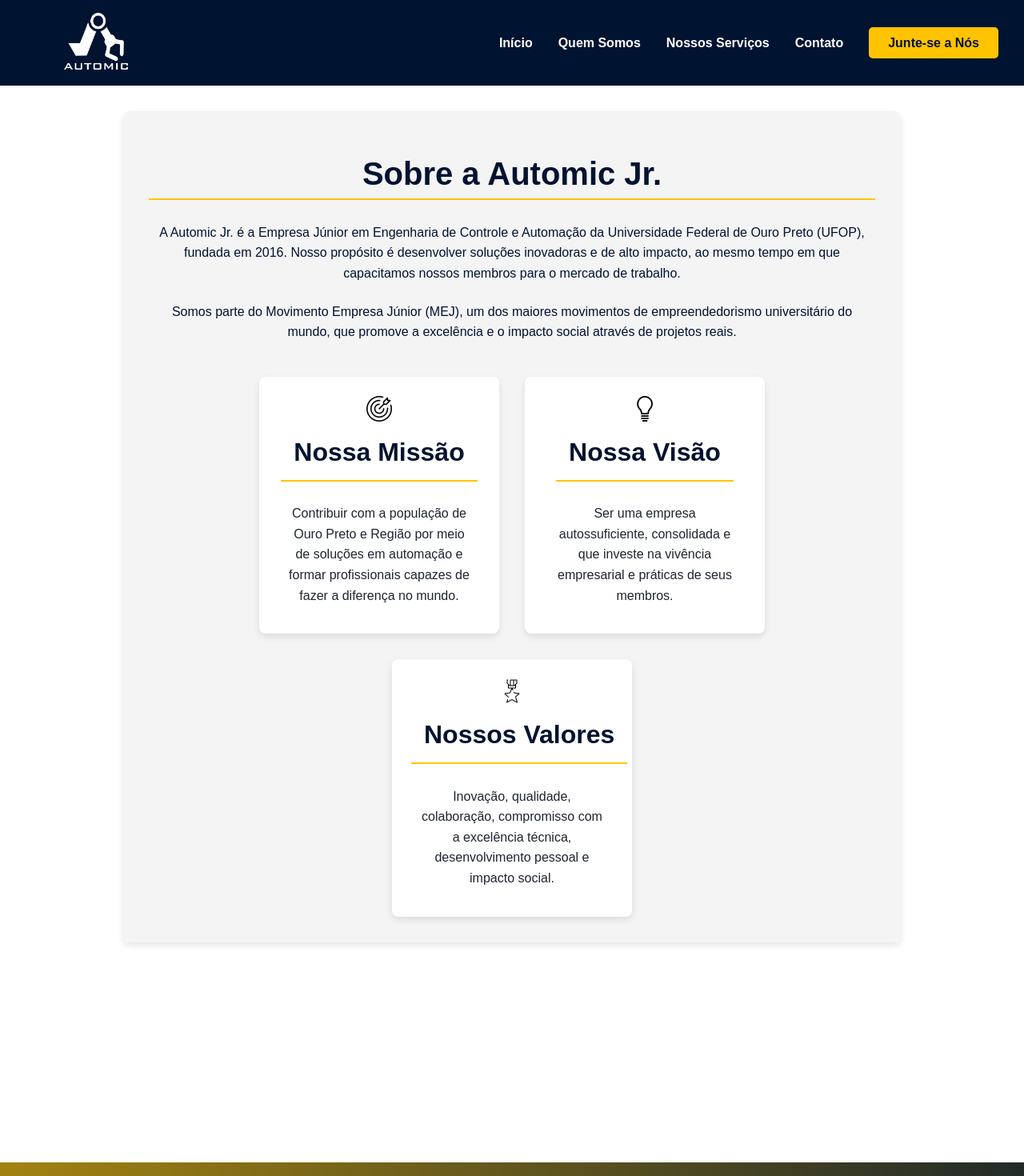
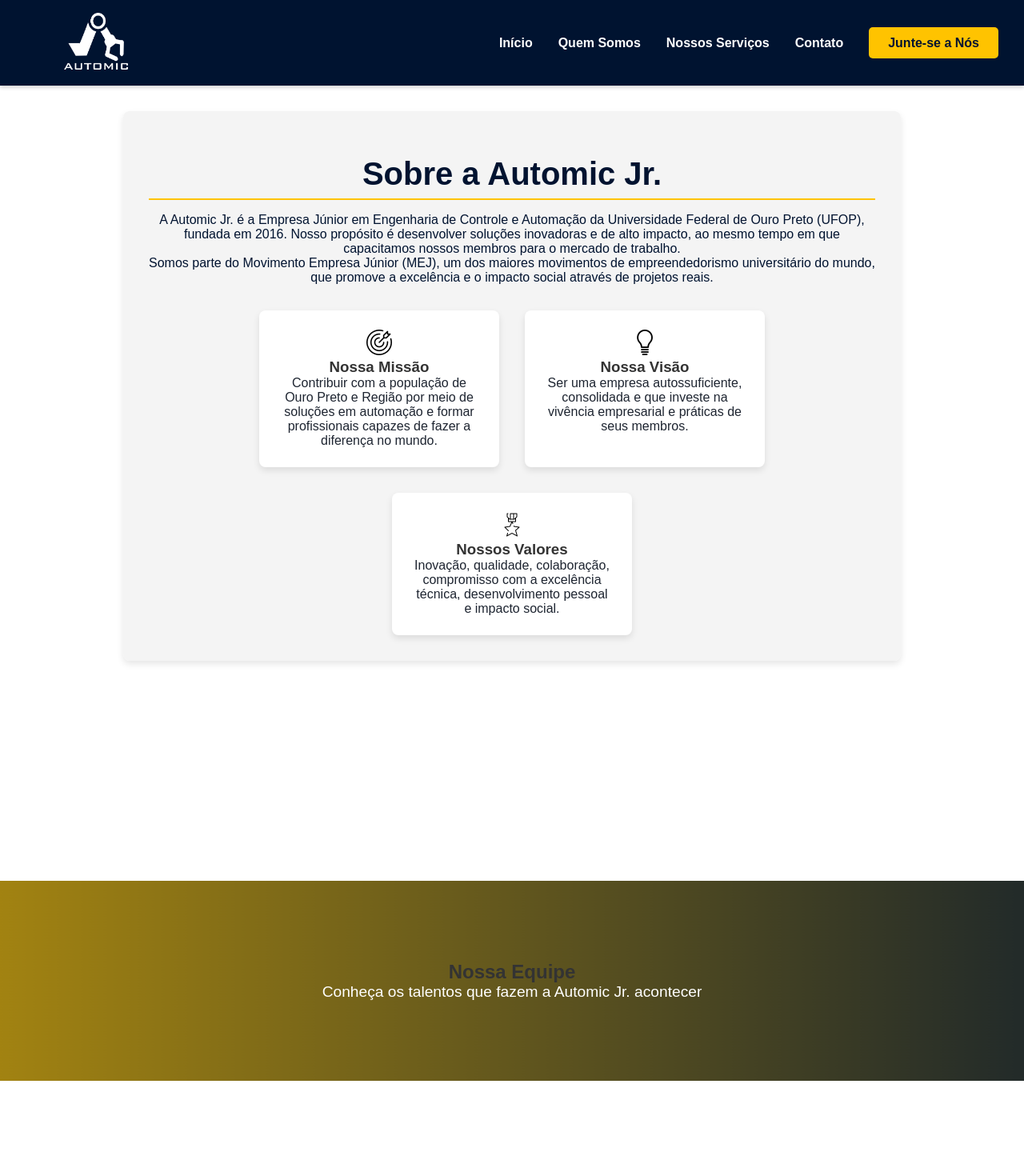
Before and after one commit to Gabriel-Fiuza/automic-site, a React (Vite) app: page /quem-somos in a window 1280 px wide. Shown: the top 1470 px of the page at 80% size. Built offline with nearby package versions, Linux system fonts and the light colour scheme.

Commit message:
feat: a few inline css moved to a dedicated css external archive

```diff
--- a/src/components/AboutSection.jsx
+++ b/src/components/AboutSection.jsx
@@ -1,6 +1,7 @@
 import { useState } from 'react';
 import { useNavigate } from 'react-router-dom';
 import { membrosData } from '../assets/membros/membrosData.js';
+import '../styles/AboutSection.css';
 
 export default function AboutSection() {
   const [filtroCargo, setFiltroCargo] = useState('');
@@ -21,26 +22,8 @@
 
   return (
     <section
-      className="about-section"
-      style={{
-        display: 'flex',
-        flexDirection: 'column',
-        justifyContent: 'center',
-        alignItems: 'center',
-        minHeight: '100vh', // Centraliza verticalmente
-        padding: '2rem',
-      }}
-    >
-      <div
-        style={{
-          backgroundColor: '#f2f2f2c9', // Cor de fundo suave
-          padding: '2rem',
-          borderRadius: '8px',
-          boxShadow: '0 4px 8px rgba(0, 0, 0, 0.1)',
-          width: '80%',
-          textAlign: 'center',
-        }}
-      >
+      className="aboutSection">
+      <div className='aboutContent'>
         <h2 id="sobreTitulo">Sobre a Automic Jr.</h2>
         <p style={{ color: '#001330' }}>A Automic Jr. é a Empresa Júnior em Engenharia de Controle e Automação da Universidade Federal de Ouro Preto (UFOP), fundada em 2016. Nosso propósito é desenvolver soluções inovadoras e de alto impacto, ao mesmo tempo em que capacitamos nossos membros para o mercado de trabalho.</p>
         <p style={{ color: '#001330' }}>Somos parte do Movimento Empresa Júnior (MEJ), um dos maiores movimentos de empreendedorismo universitário do mundo, que promove a excelência e o impacto social através de projetos reais.</p>
@@ -77,15 +60,9 @@
       </div>
 
       <div id='waveNossaEquipe'>
-        <h1 style={{ zIndex: 100 }}>Nossa Equipe</h1>
-        <div className="wave-line" style={{ zIndex: 0}}></div> {/* Linha com efeito de onda */}
-        <p style={{
-          marginBottom: '15rem',
-          zIndex: 100,
-          color: '#ffffffff',
-          fontSize: '1.2rem',
-          textAlign: 'center',
-        }}>Conheça os talentos que fazem a Automic Jr. acontecer </p>
+        <h1>Nossa Equipe</h1>
+        <div className="wave-line"></div> {/* Linha com efeito de onda */}
+        <p>Conheça os talentos que fazem a Automic Jr. acontecer </p>
       </div>
 
       {membrosPorDiretoria.map(({ diretoria, membros }) => (
@@ -99,18 +76,11 @@
                 className="card group hover:shadow-brand transition-all duration-300 hover:-translate-y-1"
               >
                 <img
+                  className="diretoriasFoto"
                   src={membro.foto}
                   alt={membro.nome}
-                  style={{
-                    width: '100%',
-                    height: '200px',
-                    objectFit: 'cover',
-                    borderRadius: '8px',
-                    marginBottom: '1rem',
-                    boxShadow: '0 2px 4px rgba(0, 0, 0, 0.1)',
-                  }}
                 />
-                <h4 style={{ color: '#000000ff', fontSize: '1.2rem', margin: '0.5rem 0' }}>{membro.nome}</h4>
+                <h4>{membro.nome}</h4>
                 <p className="membro-info">
                   <b>Cargo:</b> {membro.cargo}
                 </p>
--- a/src/components/CarrosselMidia.jsx
+++ b/src/components/CarrosselMidia.jsx
@@ -1,5 +1,6 @@
 import React, { useState, useEffect, useRef } from 'react';
 import '../components/componentIndex.css';
+import '../styles/CarrosselMidia.css';
 
 const midia = [
   { type: 'image', src: '/foto1carrosel.jpg' },
@@ -68,55 +69,22 @@
   };
 
   return (
-    <div className="carrossel-midia" style={{  position: 'relative'}}>
+    <div className="carrosselMidia">
       {/* Imagem de fundo fixa, com desfoque */}
       <img
+        className='carrosselMidiaImg'
         src="/foto5carrossel.jpg"
-        alt="Fundo do carrossel"
-        style={{
-          position: 'absolute',
-          top: 0,
-          left: 0,
-          width: '100%',
-          height: '100%',
-          objectFit: 'cover',
-          zIndex: 0,
-          filter: 'blur(10px) brightness(0.85)',
-          pointerEvents: 'none',
-        }}
-      />
+        alt="Fundo do carrossel"/>
       <div style={{ position: 'static', zIndex: 1, width: '100%' }}>
         <div className="carrossel-container">
           <button className="carrossel-btn" onClick={prev}>&lt;</button>
-          <div
-            style={{
-              flex: 1,
-              display: 'flex',
-              alignItems: 'center',
-              justifyContent: 'center',
-              height: '100%',
-              background: 'transparent',
-              position: 'relative',
-            }}
-          >
+          <div className='carrosselMidiaWrapper'>
             <div
-              className={`carrossel-midia-content ${fade ? 'carrossel-fade carrossel-fade-active' : 'carrossel-fade'}`}
+              className={`carrosselMidiaContent ${fade ? 'carrossel-fade carrossel-fade-active' : 'carrossel-fade'}`}
               onTouchStart={handleTouchStart}
               onTouchEnd={handleTouchEnd}
               onMouseEnter={() => setIsHovered(true)}
               onMouseLeave={() => setIsHovered(false)}
-              style={{
-                width: '100%',
-                height: '100%',
-                display: 'flex',
-                alignItems: 'center',
-                justifyContent: 'center',
-                background: 'transparent',
-                borderRadius: 8,
-                boxShadow: '0 1px 4px #0002',
-                overflow: 'hidden',
-                position: 'relative',
-              }}
             >
               {loading && midia[index].type === 'image' && (
                 <div className="media-loader">
@@ -126,19 +94,13 @@
 
               {midia[index].type === 'image' ? (
                 <img
+                  className='imageElement'
                   src={midia[index].src}
                   alt="Carrossel"
-                  onLoad={() => setLoading(false)}
-                  style={{
-                    width: '100%',
-                    height: '100%',
-                    objectFit: 'contain',
-                    background: 'transparent',
-                    display: 'block',
-                  }}
-                />
+                  onLoad={() => setLoading(false)}/>
               ) : (
                 <video
+                  className='videoElement'
                   key={midia[index].src}
                   ref={videoRef}
                   src={midia[index].src}
@@ -147,33 +109,20 @@
                   loop={false}
                   onEnded={next}
                   onLoadedData={() => setLoading(false)}
-                  controlsList="nodownload"
-                  style={{
-                    width: '100%',
-                    height: '100%',
-                    objectFit: 'contain',
-                    background: 'transparent',
-                    display: 'block',
-                  }}
-                />
+                  controlsList="nodownload"/>
               )}
             </div>
           </div>
           <button className="carrossel-btn" onClick={next}>&gt;</button>
         </div>
         {/* Indicadores (bolinhas) abaixo do carrossel */}
-        <div style={{ display: 'flex', justifyContent: 'center', gap: 6, marginTop: 18, width: '100%' }}>
+        <div className='labelCarrossel' style={{ display: 'flex', justifyContent: 'center', gap: 6, marginTop: 18, width: '100%' }}>
           {midia.map((item, i) => (
-            <span
+            <span className='spanItem'
               key={i}
               style={{
-                width: 12,
-                height: 12,
-                borderRadius: '50%',
+                // CSS inline pois envolve JS
                 background: i === index ? 'var(--azul-escuro, #1a237e)' : '#bbb',
-                display: 'inline-block',
-                transition: 'background 0.2s',
-                cursor: 'pointer',
                 border: i === index ? '2px solid #3949ab' : '2px solid transparent',
               }}
               onClick={() => setIndex(i)}
--- /dev/null
+++ b/src/styles/AboutSection.css
@@ -0,0 +1,41 @@
+.aboutSection{
+    display: flex;
+    flex-direction: column;
+    justify-content: center;
+    align-items: center;
+    min-height: 100vh; /* Centraliza verticalmente */
+    padding: 2rem;
+}
+.aboutContent{
+    background-color: #f2f2f2c9; /* Cor de fundo suave */
+    padding: 2rem;
+    border-radius: 8px;
+    box-shadow: 0 4px 8px rgba(0, 0, 0, 0.1);
+    width: 80%;
+    text-align: center;
+}
+.wave-line{
+    z-index: 0;
+}
+#waveNossaEquipe h1{
+    z-index: 1000;
+}
+#waveNossaEquipe p{
+    z-index: 1000;
+    color: #ffffffff;
+    font-size: 1.2rem;
+    text-align: center;
+}
+.diretoriasFoto{
+    width: 100%;
+    height: 200px;
+    object-fit: cover;
+    border-radius: 8px;
+    margin-bottom: 1rem;
+    box-shadow: 0 2px 4px rgba(0, 0, 0, 0.1);
+}
+.diretorias-container h4{
+    color: #000000ff;
+    font-size: 1.2rem;
+    margin: 0.5rem 0
+}
--- /dev/null
+++ b/src/styles/CarrosselMidia.css
@@ -0,0 +1,57 @@
+.carrosselMidia{
+    position: relative;
+}
+.carrosselMidiaImg{
+    position: absolute;
+    top: 0;
+    left: 0;
+    width: 100%;
+    height: 100%;
+    object-fit: cover;
+    z-index: 0;
+    filter: blur(10px) brightness(0.85);
+    pointer-events: none;
+}
+.carrosselMidiaContent{
+    width: 100%;
+    height: 100%;
+    display: flex;
+    align-items: center;
+    justify-content: center;
+    background: transparent;
+    border-radius: 8;
+    box-shadow: 0 1px 4px #0002;
+    overflow: hidden;
+    position: relative;
+}
+.carrosselMidiaWrapper{
+    flex: 1;
+    display: flex;
+    align-items: center;
+    justify-content: center;
+    height: 100%;
+    background: transparent;
+    position: relative;
+}
+.imageElement{
+    width: 100%;
+    height: 100%;
+    object-fit: contain;
+    background: transparent;
+    display: block;
+}
+.videoElement{
+    width: 100%;
+    height: 100%;
+    object-fit: contain;
+    background: transparent;
+    display: block;
+}
+.spanItem{
+    width: 12;
+    height: 12;
+    border-radius: 50%;
+    display: inline-block;
+    transition: background 0.2s;
+    cursor: pointer;
+}
```
Also changed, not shown: src/styles/Certificado.css (added).
